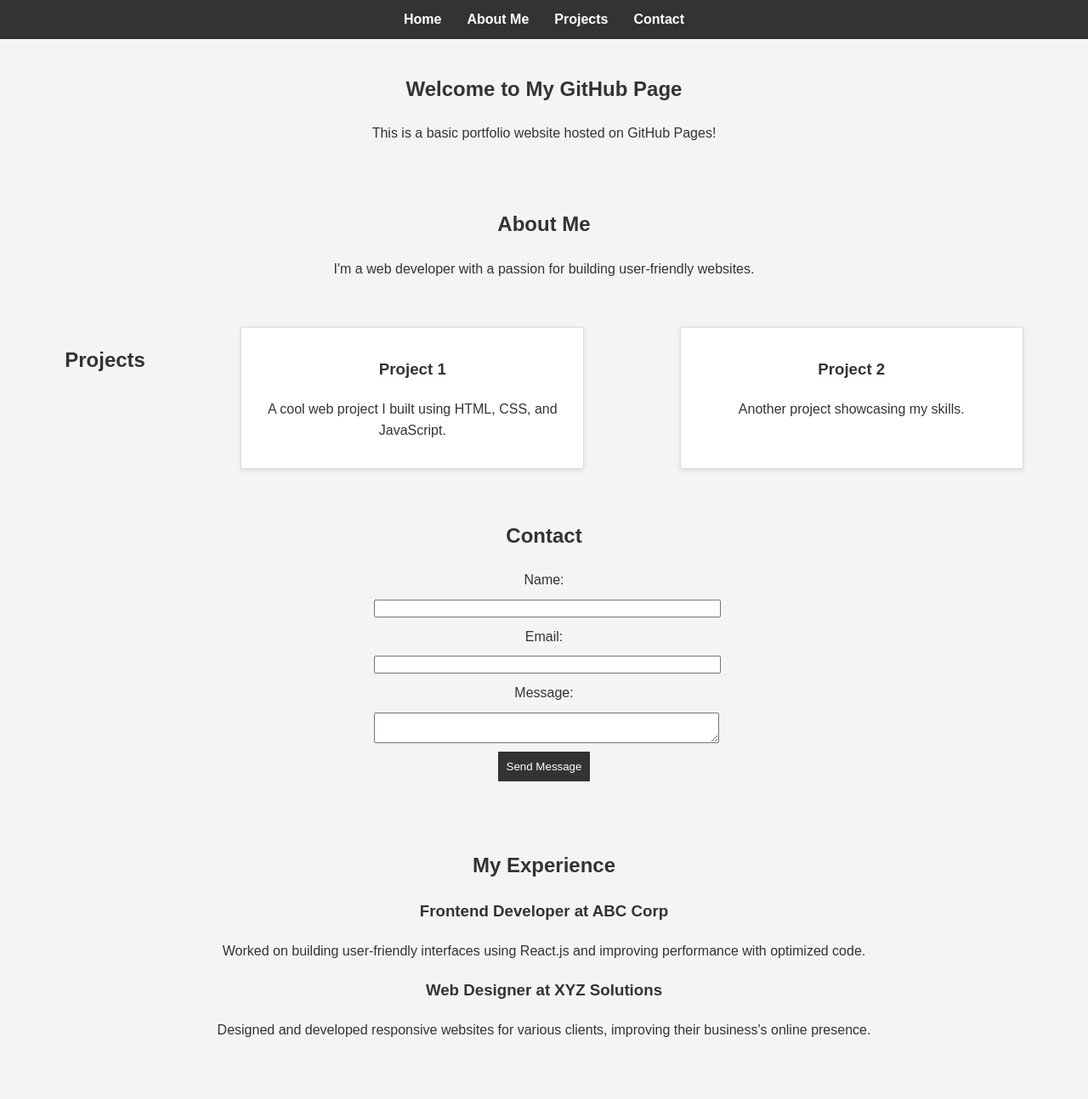
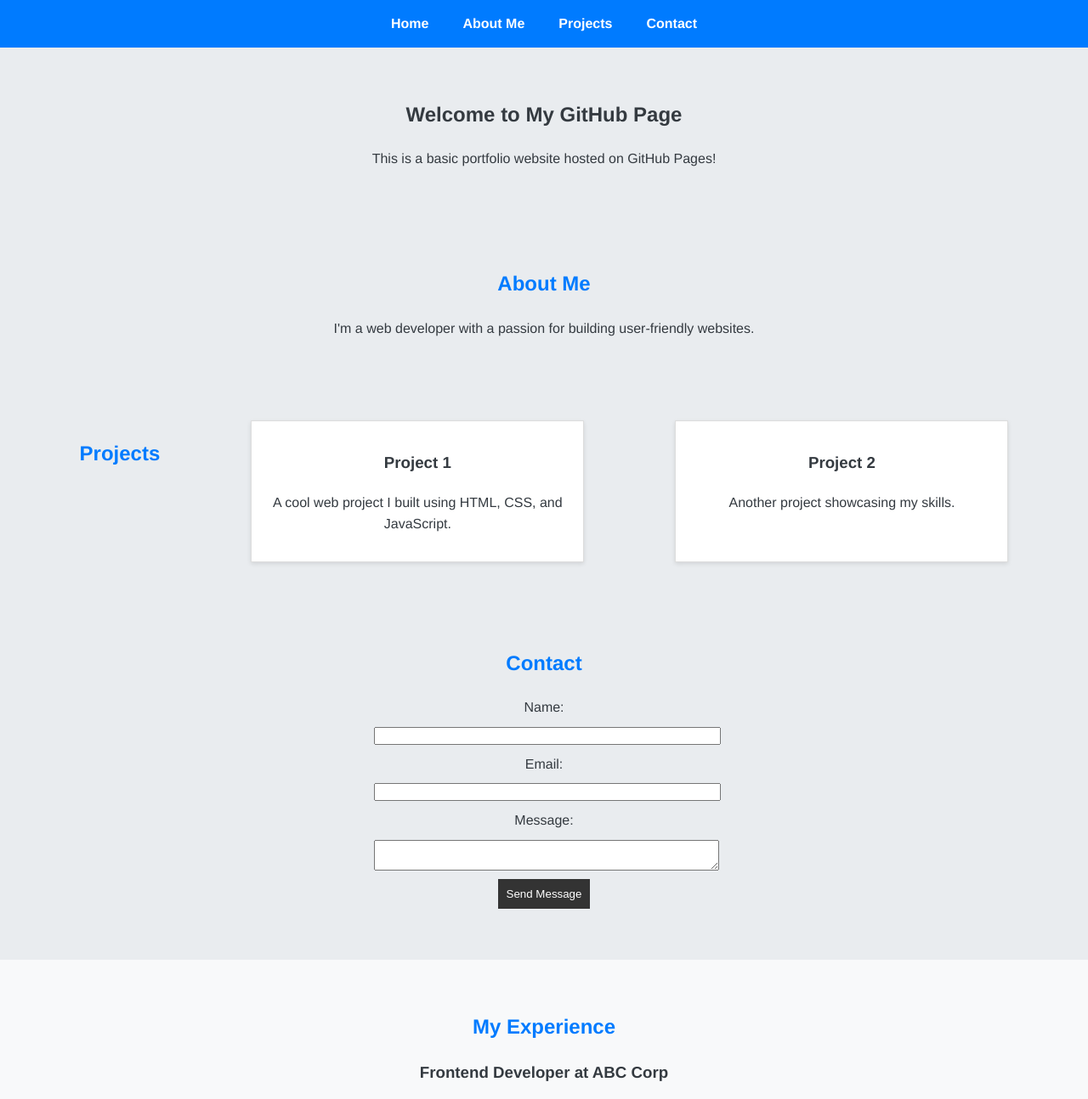
Before and after one commit to zenzero0/zenzero0.github.io, a plain HTML site: page index.html in a window 1280 px wide. Shown: the top 1294 px of the page at 85% size. Before the commit the page ends 1261 px from the top, so only its background shows below. Drawn offline with Linux system fonts and the light colour scheme.

Commit message:
Update styles.css

```diff
--- a/styles.css
+++ b/styles.css
@@ -72,3 +72,70 @@ section {
 #contact-form button:hover {
     background-color: #555;
 }
+/* Body Styles */
+body {
+    font-family: 'Helvetica Neue', sans-serif;
+    background-color: #e9ecef;
+    color: #343a40;
+    margin: 0;
+    padding: 0;
+}
+
+/* Header Styles */
+header {
+    background-color: #007bff;
+    color: white;
+    padding: 15px;
+    text-align: center;
+}
+
+/* Navigation Bar */
+nav ul {
+    list-style: none;
+    padding: 0;
+    margin: 0;
+    display: flex;
+    justify-content: center;
+}
+
+nav ul li {
+    margin: 0 20px;
+}
+
+nav ul li a {
+    color: white;
+    text-decoration: none;
+    font-weight: bold;
+}
+
+/* Section Styles */
+section {
+    padding: 40px;
+    text-align: center;
+}
+
+/* Experience Section */
+#experience {
+    background-color: #f8f9fa;
+    padding: 40px;
+}
+
+.experience-item {
+    margin: 20px 0;
+}
+
+h2 {
+    color: #007bff;
+}
+
+button {
+    padding: 10px 20px;
+    background-color: #007bff;
+    color: white;
+    border: none;
+    cursor: pointer;
+}
+
+button:hover {
+    background-color: #0056b3;
+}
```
